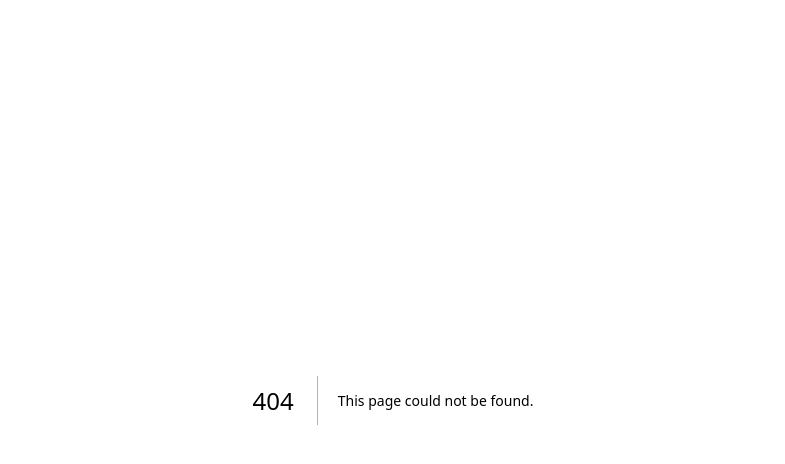
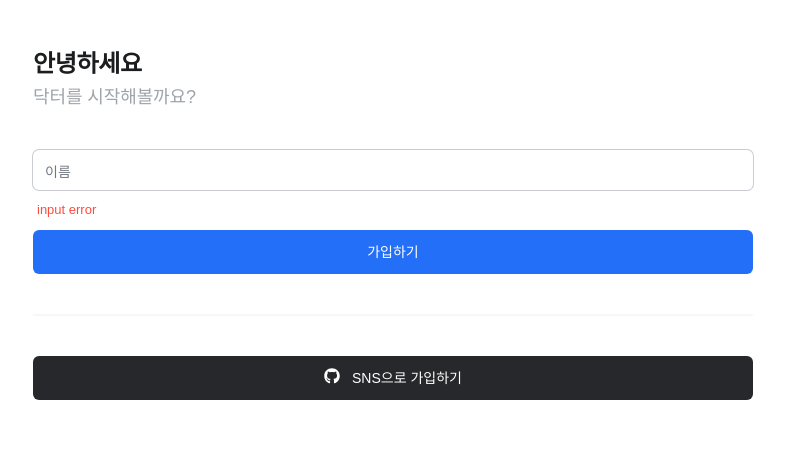
Before and after one commit to sinej/doctor-community, a Next.js app: page /account in a window 1280 px wide. Before the commit this address had no page. Shown: the top 464 px of the page, without its empty margins (247-1032 px from the left). Built offline with nearby package versions, Linux system fonts and the light colour scheme.

Commit message:
메인, 시작 페이지 추가

```diff
--- /dev/null
+++ b/app/account/page.tsx
@@ -0,0 +1,51 @@
+import React from 'react';
+import Link from "next/link";
+import {ChatBubbleIcon} from "@radix-ui/react-icons";
+import {FaGithub} from "react-icons/fa";
+
+type Props = {
+
+};
+
+const Account = (props: Props) => {
+    const {} = props;
+    return (
+        <>
+            <div className="flex flex-col gap-10 py-12">
+                <div className="flex flex-col gap-1">
+                    <h2 className="s24-bold-lh32 text-gray080">안녕하세요</h2>
+                    <p className="s18-regular-lh26 text-gray040">닥터를 시작해볼까요?</p>
+                </div>
+                <form className="flex flex-col gap-3 relative">
+                    <input type="text"
+                           placeholder="   "
+                           className="block bg-transparent rounded-md w-full h-10 focus:outline-none ring-1 focus:ring-2
+                           ring-gray030 focus:ring-blue020 border-none px-3 peer"
+                           required
+                    />
+                    <label
+                        className="absolute text-md text-gray050 duration-100 transform -translate-y-3 scale-75 top-3 z-10 origin-[0] left-3 peer-placeholder-shown:scale-100 peer-placeholder-shown:translate-y-0 peer-focus:scale-75 peer-focus:-translate-y-9 peer-focus:left-0"
+                    >
+                        이름
+                    </label>
+                    <span className="text-red070 s13-regular-lh16 relative left-1">input error</span>
+
+                    <button className="primary-btn bg-blue030 hover:bg-blue040 transition-color s14-regular-lh20"
+                    >가입하기</button>
+                </form>
+
+                <div className="border border-gray010"/>
+                <Link href="/SNS"
+                      className="primary-btn bg-gray070 hover:bg-gray080 items-center flex justify-center"
+                >
+                    <span className="mr-3 relative -top-[2px]">
+                        <FaGithub/>
+                    </span>
+                    <span className="s14-medium-lh20">SNS으로 가입하기</span>
+                </Link>
+            </div>
+        </>
+    );
+}
+
+export default Account;
--- /dev/null
+++ b/app/login/page.tsx
@@ -0,0 +1,17 @@
+import React from 'react';
+
+type Props = {
+
+};
+
+const Login = (props: Props) => {
+    const {} = props;
+    return (
+        <>
+
+            Login
+        </>
+    );
+}
+
+export default Login;
--- a/app/page.tsx
+++ b/app/page.tsx
@@ -3,29 +3,35 @@
 import {Button} from "@/components/ui/button";
 import {useRouter} from "next/navigation";
 import {ModeToggle} from "@/components/theme/switch";
+import Link from "next/link";
+
 
 const Home = () => {
     const { push } = useRouter();
+
     return (
         <>
             <ModeToggle/>
-            <div>
-                <div>
-                    <div className="">
-                        <img src="" alt=""/>
-                        <h1>닥터</h1>
-                        <h2>닥터 커뮤니티에 어서오세요!</h2>
+            <div className="flex flex-col items-center justify-between min-h-screen">
+                    <div className="flex flex-col items-center my-auto gap-2">
+                        <span className="text-9xl">💊</span>
+                        <h1 className="s32-bold-lh42 text-gray080 dark:text-white">닥터</h1>
+                        <h2 className={`s24-medium-lh32 text-gray030 dark:text-white`}>닥터 커뮤니티에 어서오세요!</h2>
                     </div>
 
-                    <div>
-                        <Button onClick={() => push('/account')}>시작하기</Button>
-                        <div>
+                    <div className="flex flex-col items-center w-full py-20">
+                        <button onClick={() => push('/account')}
+                                type="button"
+                                className="primary-btn bg-blue030 hover:bg-blue040 transition-color s14-regular-lh20"
+                        >시작하기</button>
+                        <div className="w-full flex items-center justify-center s16-medium-lh22 mt-4">
                             <span>이미 계정이 있나요?</span>
-                            <Button onClick={() => push('/login')}>로그인</Button>
+                            <Link href={'/login'}
+                                  className="text-blue040 !s16-medium-lh22 py-0 pl-2"
+                            >로그인</Link>
                         </div>
                     </div>
                 </div>
-            </div>
         </>
     )
 }
--- a/components/ui/button.tsx
+++ b/components/ui/button.tsx
@@ -2,7 +2,7 @@ import * as React from "react"
 import { Slot } from "@radix-ui/react-slot"
 import { cva, type VariantProps } from "class-variance-authority"
 
-import { cn } from "@/lib/utils";
+import { cn } from "@/lib/utils"
 
 const buttonVariants = cva(
   "inline-flex items-center justify-center whitespace-nowrap rounded-md text-sm font-medium ring-offset-background transition-colors focus-visible:outline-none focus-visible:ring-2 focus-visible:ring-ring focus-visible:ring-offset-2 disabled:pointer-events-none disabled:opacity-50",
```
